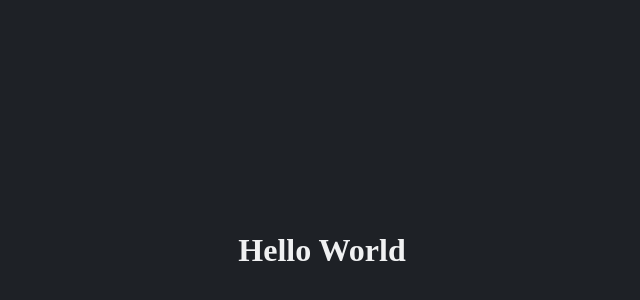
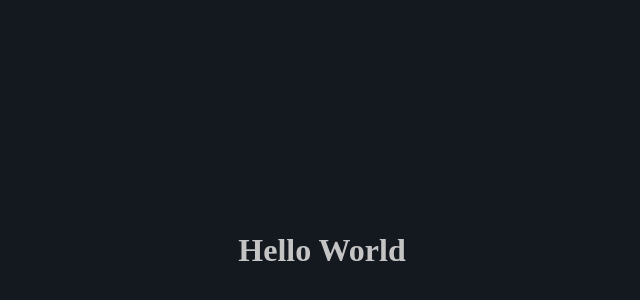
Before and after one commit to mayronH/supabase-vue3, a Vue app: page / in a window 1280 px wide. Shown: the part 150-450 px from the top of the page, without its empty margins (318-958 px from the left). Built offline with nearby package versions, Linux system fonts and the light colour scheme; a small style sheet from the web is missing.

Commit message:
diffent colors with hsl

```diff
--- a/src/assets/global.css
+++ b/src/assets/global.css
@@ -1,13 +1,14 @@
 @import url('https://api.fonts.coollabs.io/css2?family=Poppins:wght@100;200;300;400;500;600;700;800&display=swap');
 
 :root {
-  --white: #f0f1f2;
-  --bg-dark: #1e2126;
-  --bg-medium: #262a30;
-  --bg-lighter: #363c44;
-  --accent: #ffd919;
-  --accent2: #e63ac8;
-  --accent3: #50b6ff;
+  --white: 0 0% 77%;
+  --bg-dark: 218 22% 10%;
+  --bg-medium: 220 18% 13%;
+  --bg-lighter: 218 5% 31%;
+  --shadow-color: 220 37% 8%;
+  --accent: 192 47% 62%;
+  --accent2: 357 67% 62%;
+  --accent3: 214 48% 60%;
 
   --extra-small-size-fluid: clamp(0.5rem, 1vw, 0.75rem);
   --small-size-fluid: clamp(1rem, 2vw, 1.5rem);
@@ -17,7 +18,7 @@
 
   --border-radius: 8px;
 
-  --box-shadow: 1px 2px 3px rgba(0, 0, 0, 0.15);
+  --box-shadow: 1px 2px 3px hsl(var(--shadow-color) / 0.15);
 }
 
 /* CSS Reset */
@@ -53,7 +54,7 @@ html {
 body::-webkit-scrollbar {
   width: 0.75rem;
 
-  background-color: var(--bg-medium);
+  background-color: hsl(var(--bg-medium));
 }
 
 body::-webkit-scrollbar-track {
@@ -63,16 +64,16 @@ body::-webkit-scrollbar-track {
 body::-webkit-scrollbar-thumb {
   border-radius: 5px;
 
-  background-color: var(--bg-lighter);
+  background-color: hsl(var(--bg-lighter));
 
-  border: 2px solid var(--bg-medium);
+  border: 2px solid hsl(var(--bg-medium));
 }
 
 body {
   font-family: 'Poppins';
-  color: var(--white);
+  color: hsl(var(--white));
 
-  background-color: var(--bg-dark);
+  background-color: hsl(var(--bg-dark));
 }
 
 /* Disable all animations for people that prefer without it */
```
